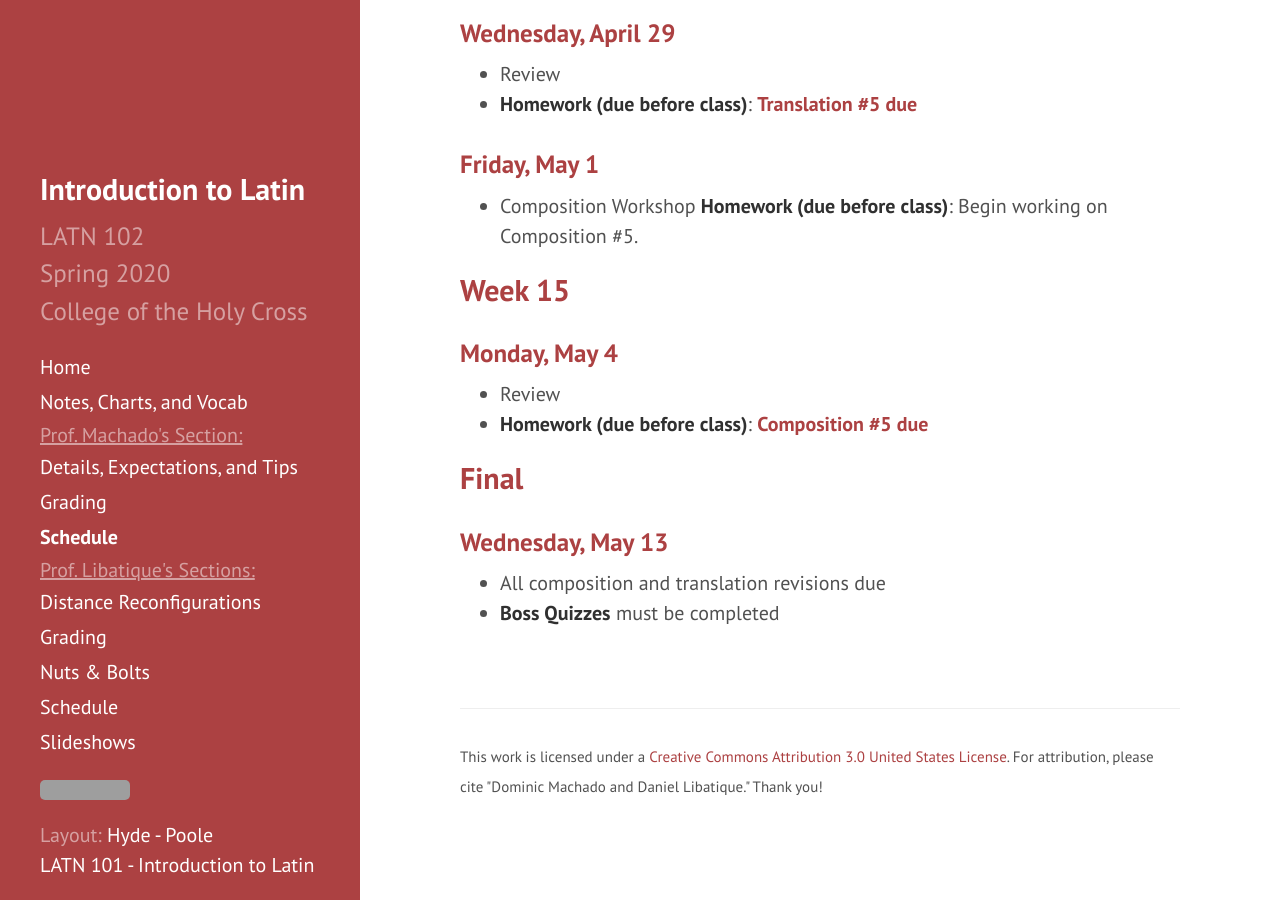
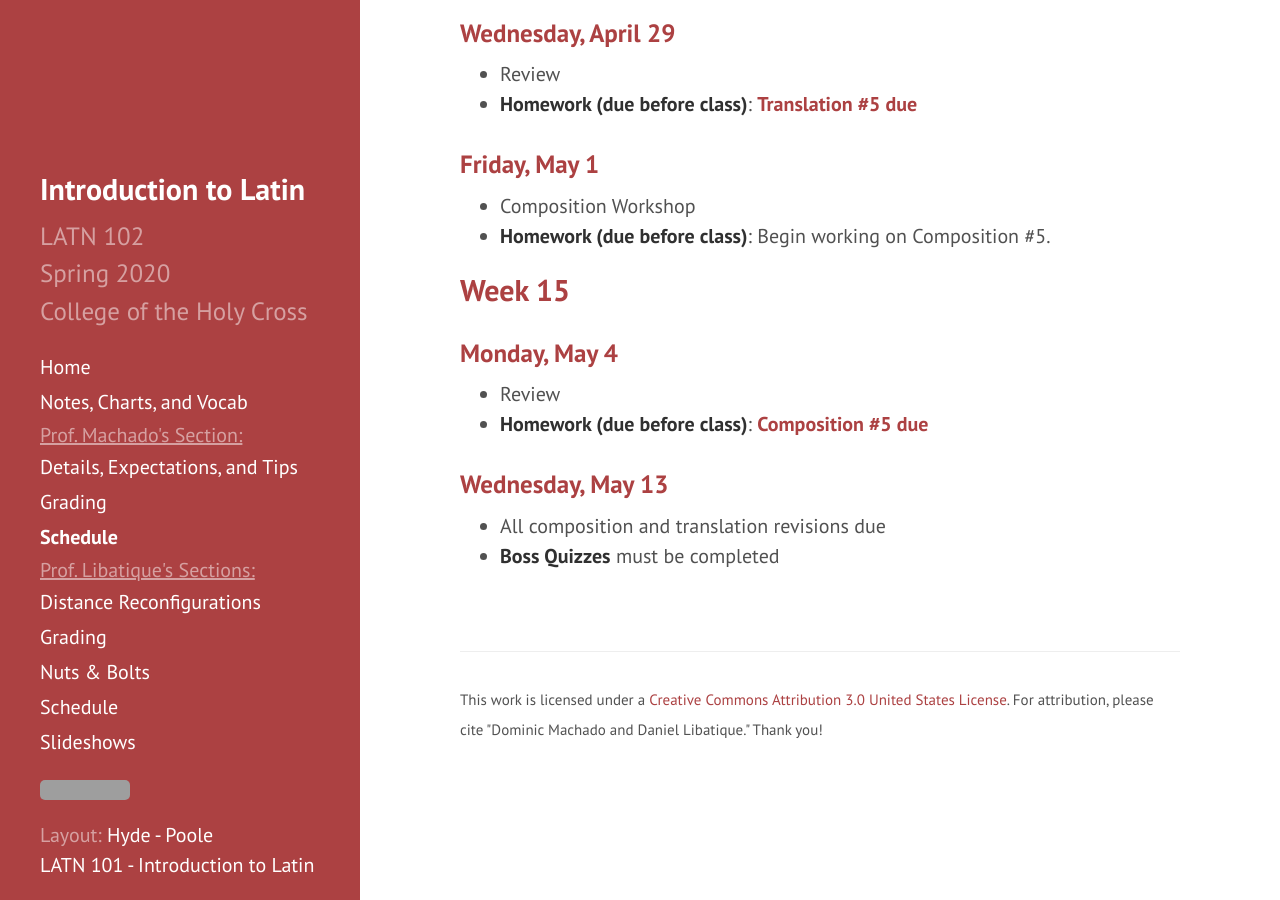
Before and after one commit to DLibatique/LATN102-S20, a Jekyll site: the page built from _pages/schedule-DM.md, in a window 1280 px wide and 900 px high, scrolled down 7740 px. Built offline with Jekyll 4.4.1, drawn with Linux system fonts in a browser that asks for light colours; grey boxes are pictures that could not be loaded.

Commit message:
made some minor formatting changes

```diff
--- a/_pages/schedule-DM.md
+++ b/_pages/schedule-DM.md
@@ -209,7 +209,7 @@ Finish reading and review [comparatives and superlatives](https://libatique.info
 ### Friday, April 17
 - Review
 - Translation Workshop
-**Homework (due before class)**:
+- **Homework (due before class)**:
 Begin working on Translation #4.
 
 ## Week 13
@@ -241,7 +241,7 @@ Begin working on Translation #5.
 
 ### Friday, May 1
 - Composition Workshop
-**Homework (due before class)**:
+- **Homework (due before class)**:
 Begin working on Composition #5.
 
 ## Week 15
@@ -251,8 +251,6 @@ Begin working on Composition #5.
 - **Homework (due before class)**:
 [**Composition #5 due**](https://docs.google.com/document/d/1zcGCtylxtw-1HF_qN-JJt7jVfzht1Yh6VX7Z2iyj8MM/edit?usp=sharing)
 
-## Final
-
 ### Wednesday, May 13
 - All composition and translation revisions due
 - **Boss Quizzes** must be completed
```
